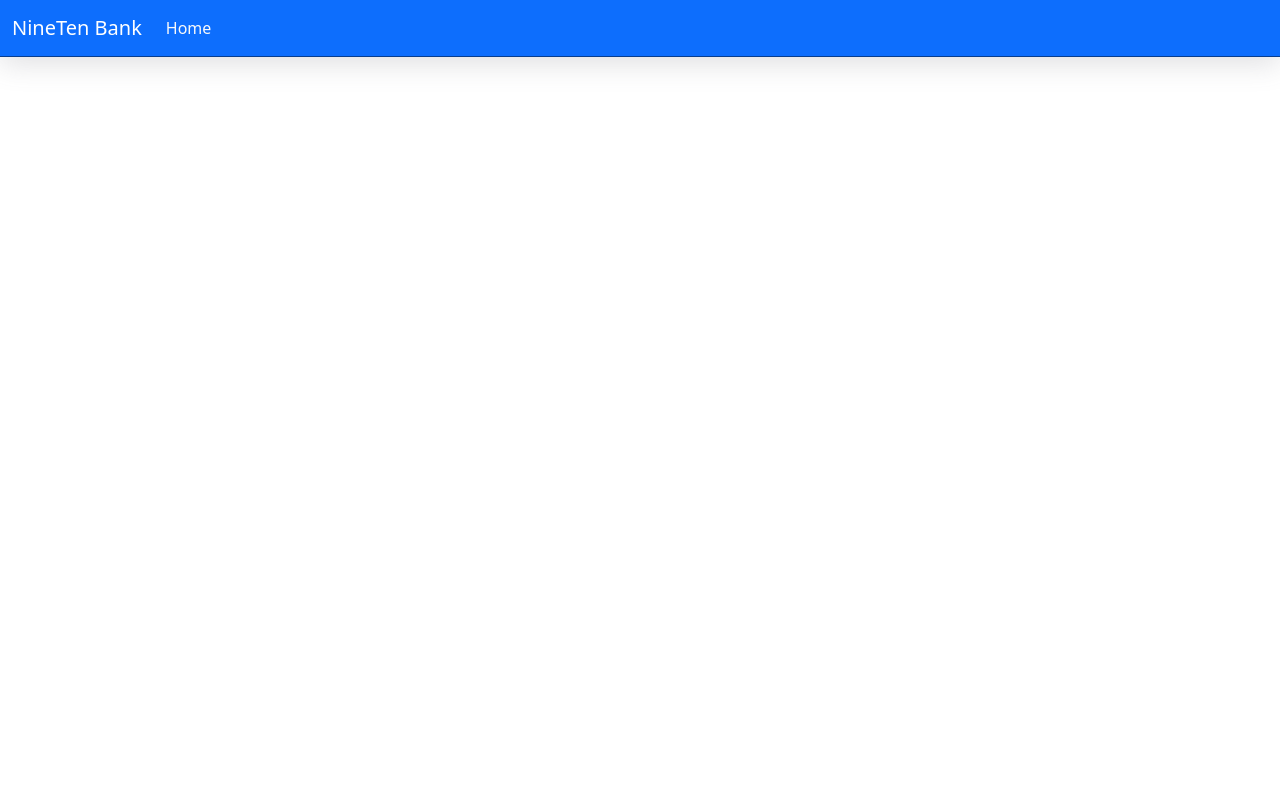
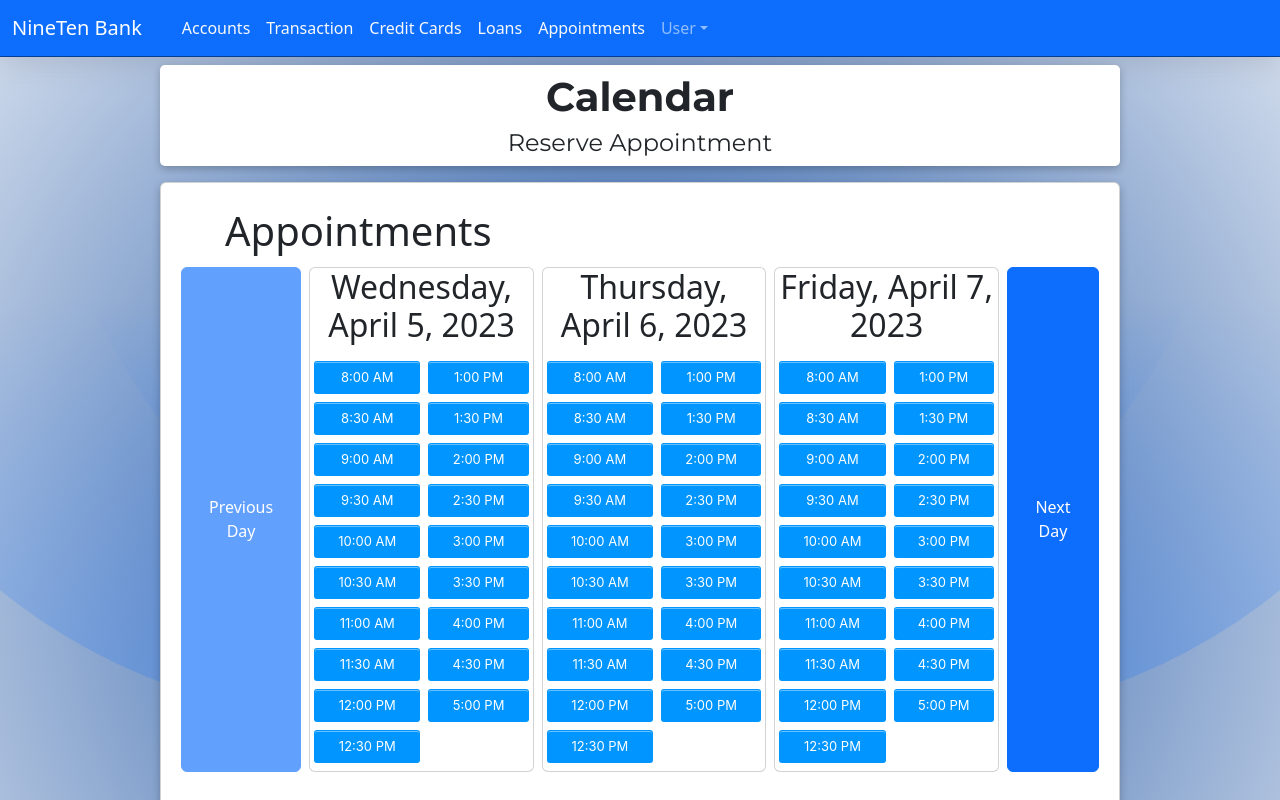
Before and after one commit to jvt703/BankingCustomerPortal, a React (Create React App) app in the folder user-portal/: page /Appointments in a window 1280 px wide. Before the commit this address had no page. Shown: the top 800 px of the page. Built offline with nearby package versions, Linux system fonts and the light colour scheme.

Commit message:
buttons log correct unix date time

```diff
--- a/user-portal/src/App.js
+++ b/user-portal/src/App.js
@@ -20,6 +20,7 @@ import { Login } from './Components/login/Login';
 import PrivateRoutes from './Components/login/ProtectedRoute';
 import AccountSignupForm from './Components/Accounts/AccountSignup/AccountSignupForm';
 import { is } from '@babel/types';
+import Calander from './Components/Calander/Calander';
 
 function App() {
   const [ isAuthenticated, setIsAuthenticated] =  useState(localStorage.getItem('accessToken') !== null);
@@ -30,10 +31,10 @@ function App() {
   return (
     <div className="App">
       <BrowserRouter>
-        <NavBar isAuthenticated={isAuthenticated} setIsAuthenticated={setIsAuthenticated}></NavBar>
+        <NavBar isAuthenticated={true} setIsAuthenticated={setIsAuthenticated}></NavBar>
         <Routes>
           <Route path="/" element={<Login setIsAuthenticated={setIsAuthenticated}></Login>} />
-          <Route element={<PrivateRoutes isAuthenticated={isAuthenticated}></PrivateRoutes>}>
+          <Route element={<PrivateRoutes isAuthenticated={true}></PrivateRoutes>}>
             <Route path="/Accounts">
               <Route index element={<Accounts></Accounts>} />
               <Route path=":id" element={<Account></Account>} />
@@ -48,6 +49,12 @@ function App() {
                 />
               }
             />
+            <Route
+            path="Appointments"
+            element={<Calander></Calander>}
+            >
+
+            </Route>
             <Route
               path="Settings"
               element={<UserSettings></UserSettings>}
--- /dev/null
+++ b/user-portal/src/Components/Calander/Calander.js
@@ -0,0 +1,60 @@
+import React, { useState } from "react";
+import DayCard from "./DayCard";
+import HeaderComponent from "../Headercomponent";
+import Section from "../Section/Section";
+
+
+
+ const getNextThreeDays = (currentDayIndex) => {
+    const today = new Date();
+    const nextThreeDays = [];
+    for (let i = currentDayIndex; i < currentDayIndex + 3; i++) {
+      const nextDay = new Date();
+      nextDay.setDate(today.getDate() + i);
+      nextThreeDays.push(nextDay);
+    }
+    return nextThreeDays;
+  };
+
+
+const Calander = () => {
+  const [currentDayIndex, setCurrentDayIndex] = useState(1); // Start with index 1 to display the second day as initial state
+
+
+
+  const handleNextDay = () => {
+    setCurrentDayIndex((prevIndex) => prevIndex + 1);
+  };
+
+  const handlePreviousDay = () => {
+    setCurrentDayIndex((prevIndex) => prevIndex - 1);
+  };
+
+  const nextThreeDays = getNextThreeDays(currentDayIndex);
+
+  return (
+    <>
+      <HeaderComponent pageName="Calendar" pageDescription="Reserve Appointment" />
+      <Section title="Appointments">
+        <div className="d-flex justify-content-center">
+          <button className="btn btn-primary m-1" onClick={handlePreviousDay} disabled={currentDayIndex === 1}>
+            Previous Day
+          </button>
+          {nextThreeDays.map((date, index) => (
+            <DayCard key={index} date={date} />
+          ))}
+          <button
+            className="btn btn-primary m-1"
+            onClick={handleNextDay}
+            disabled={currentDayIndex === 31} // Assuming 3 days are displayed, so the maximum currentDayIndex would be 5 (7 - 3)
+          >
+            Next Day
+          </button>
+        </div>
+      </Section>
+    </>
+  );
+};
+
+
+export default Calander;
--- /dev/null
+++ b/user-portal/src/Components/Calander/DayCard.js
@@ -0,0 +1,31 @@
+import React from 'react';
+import renderButtons from './RenderButtons';
+
+const DayCard = ({ date }) => {
+  // Generate an array of time slots from 9 am to 5 pm with 30-minute increments
+  const timeSlots = [];
+  const startTime = new Date().setHours(8, 0, 0, 0); // Set start time to 9 am
+  const endTime = new Date().setHours(17, 0, 0, 0); // Set end time to 5 pm
+
+  for (let currentTime = startTime; currentTime <= endTime; currentTime += 30 * 60 * 1000) {
+    const time = new Date(currentTime);
+    const timeString = time.toLocaleTimeString([], { hour: 'numeric', minute: '2-digit' });
+    timeSlots.push(timeString);
+  }
+  const currentDate = new Date(date).toLocaleDateString([], {
+    weekday: 'long',
+    year: 'numeric',
+    month: 'long',
+    day: 'numeric',
+  });
+
+
+  return (
+    <div className="card m-1 w-25">
+     <h2>{currentDate}</h2>
+        {renderButtons(timeSlots, currentDate)}
+    </div>
+  );
+};
+
+export default DayCard;
--- /dev/null
+++ b/user-portal/src/Components/Calander/RenderButtons.js
@@ -0,0 +1,42 @@
+import React from 'react';
+
+
+const renderButtons = (slots,date) => {
+    const handleButtonClick = (hour, minute) => {
+    const clickedDateTime = new Date(date);
+    clickedDateTime.setHours(hour, minute);
+    const unixTime = clickedDateTime.getTime() / 1000;
+    console.log(unixTime);
+  };
+
+
+  const buttons = slots.map((timeSlot, index) => {
+    const [hour, minute] = timeSlot.split(':').map((part) => parseInt(part, 10));
+
+    return (
+      <button
+        key={index}
+        className="m-1 view-button w-100"
+        onClick={() => handleButtonClick(hour, minute)}
+      >
+        {timeSlot}
+      </button>
+    );
+  });
+const buttonsPerColumn = Math.ceil(10);
+const column1 = buttons.slice(0, buttonsPerColumn);
+const column2 = buttons.slice(buttonsPerColumn);
+
+return (
+ <div className="d-flex flex-fill">
+        <div className="d-flex flex-column m-1 flex-fill align-items-center">
+          {column1}
+        </div>
+        <div className="d-flex flex-column m-1 flex-fill align-items-center">
+          {column2}
+        </div>
+      </div>
+);
+};
+
+  export default renderButtons;
--- a/user-portal/src/Components/NavBar.js
+++ b/user-portal/src/Components/NavBar.js
@@ -65,6 +65,14 @@ const NavBar = ({pageName, pageDescription, isAuthenticated, setIsAuthenticated}
                   Loans
                 </Link>
               </Nav.Link>
+              <Nav.Link>
+                <Link
+                  className="text-light text-decoration-none"
+                  to={"/Appointments"}
+                >
+                  Appointments
+                </Link>
+              </Nav.Link>
               <NavDropdown
                 className="text-light"
                 title="User"
--- a/user-portal/src/css/App.css
+++ b/user-portal/src/css/App.css
@@ -150,6 +150,9 @@
   vertical-align: baseline;
   white-space: nowrap;
 }
+.width-15 {
+  width: 15%;
+}
 
 .view-button:hover,
 .view-button:focus {
```
